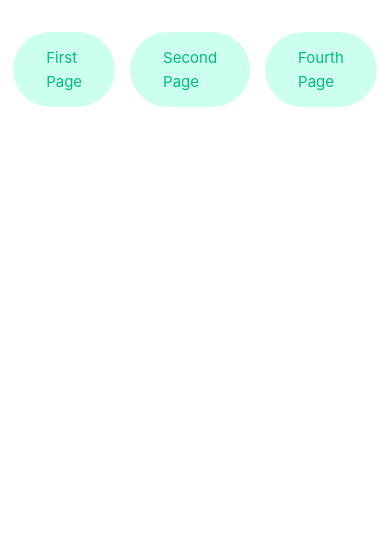
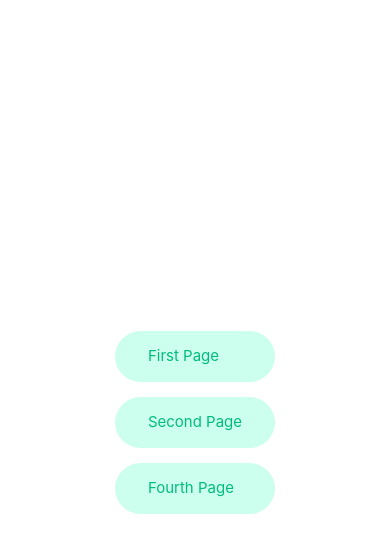
Before and after one commit to Ndurue/RouteProject, a Vue app: page /thirdpage in a window 390 px wide. Shown: the top 552 px of the page. Built offline with nearby package versions, Linux system fonts and the light colour scheme.

Commit message:
Media query for third page
Set to column for smaller devices

```diff
--- a/src/App.vue
+++ b/src/App.vue
@@ -5,11 +5,20 @@ import { RouterView } from 'vue-router';
 </script>
 
 <template>
-  <!-- <router-view> </router-view> -->
-   <RouterView></RouterView>
+  <body>
+      <!-- <router-view> </router-view> -->
+       <RouterView></RouterView>
+  </body>
 </template>
 
 <style>
+
+body{
+    height:100vh;
+    display: flex;
+    place-items: center;
+}
+
   .container {
   display: flex;
   justify-content: center;
--- a/src/assets/main.css
+++ b/src/assets/main.css
@@ -18,9 +18,7 @@ a,
 
 }
 
-body{
-  margin: 0 auto;
-}
+
 
 @media (hover: hover) {
   a:hover {
--- a/src/views/ThirdPage.vue
+++ b/src/views/ThirdPage.vue
@@ -20,5 +20,9 @@ import { RouterLink } from 'vue-router';
 </template>
 
 <style scoped>
-
+@media (max-width: 523px) {
+  .container {
+    flex-direction: column;
+  }
+}
 </style>
```
